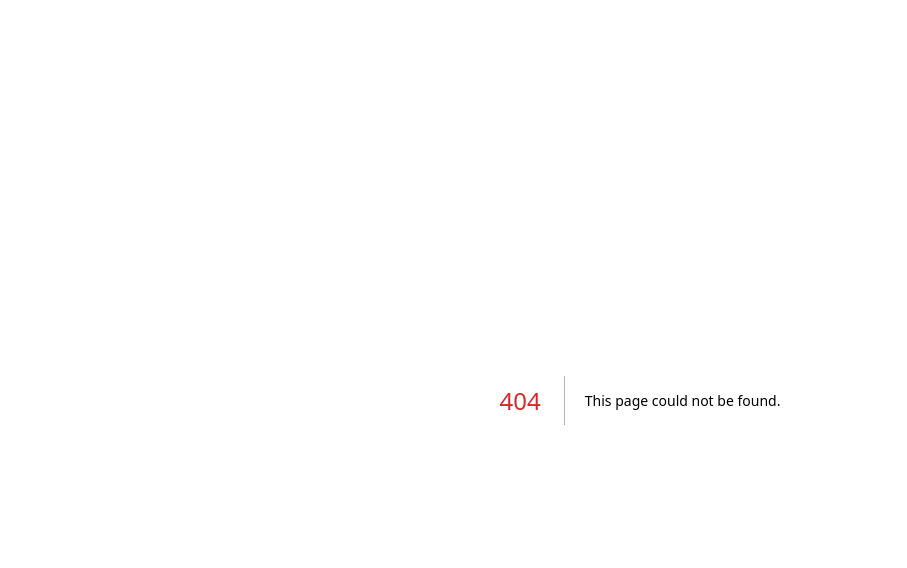
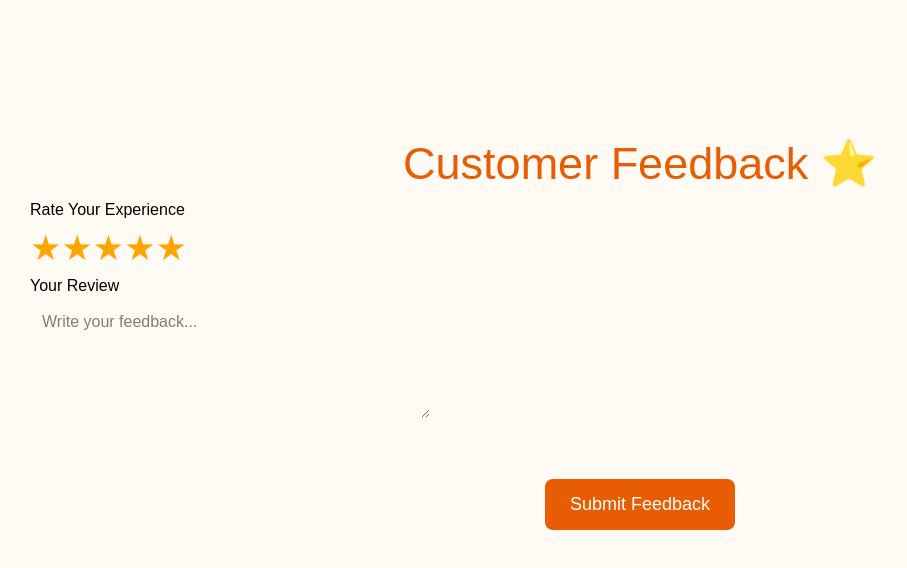
Before and after one commit to roshni4dev/foodie-house-copy, a Next.js app: page /feedback in a window 1280 px wide. Before the commit this address had no page. Shown: the top 568 px of the page, without its empty margins (0-907 px from the left). Built offline with nearby package versions, Linux system fonts and the light colour scheme.

Commit message:
Implement feedback submission component
This component allows users to submit feedback with a rating and review, storing the data in local storage.

```diff
--- /dev/null
+++ b/app/feedback/page.tsx
@@ -0,0 +1,100 @@
+
+"use client";
+
+import { useState } from "react";
+
+export default function Feedback() {
+  const [rating, setRating] = useState(5);
+  const [review, setReview] = useState("");
+  const [message, setMessage] = useState("");
+
+  const submitFeedback = () => {
+    if (!review.trim()) {
+      setMessage("Please write your review!");
+      return;
+    }
+
+    const feedback = {
+      rating,
+      review,
+      date: new Date().toLocaleDateString()
+    };
+
+    const oldFeedback = JSON.parse(
+      localStorage.getItem("feedback") || "[]"
+    );
+
+    oldFeedback.push(feedback);
+
+    localStorage.setItem(
+      "feedback",
+      JSON.stringify(oldFeedback)
+    );
+
+    setMessage("Thank you for your feedback! ❤️");
+    setReview("");
+    setRating(5);
+  };
+
+  return (
+    <div style={{
+      padding: "30px",
+      background: "#fffaf3",
+      minHeight: "100vh"
+    }}>
+      <h1 style={{ color: "#e85d04" }}>
+        Customer Feedback ⭐
+      </h1>
+
+      <h2>Rate Your Experience</h2>
+
+      <div style={{ fontSize: "35px" }}>
+        {[1, 2, 3, 4, 5].map((star) => (
+          <span
+            key={star}
+            onClick={() => setRating(star)}
+            style={{
+              cursor: "pointer",
+              color: star <= rating ? "orange" : "gray"
+            }}
+          >
+            ★
+          </span>
+        ))}
+      </div>
+
+      <h3>Your Review</h3>
+
+      <textarea
+        value={review}
+        onChange={(e) => setReview(e.target.value)}
+        placeholder="Write your feedback..."
+        style={{
+          width: "100%",
+          maxWidth: "400px",
+          height: "120px",
+          padding: "12px",
+          borderRadius: "10px"
+        }}
+      />
+
+      <br /><br />
+
+      <button
+        onClick={submitFeedback}
+        style={{
+          background: "#e85d04",
+          color: "white",
+          padding: "12px 25px",
+          border: "none",
+          borderRadius: "8px",
+          cursor: "pointer"
+        }}
+      >
+        Submit Feedback
+      </button>
+
+      <h3>{message}</h3>
+    </div>
+  );
+}
```
